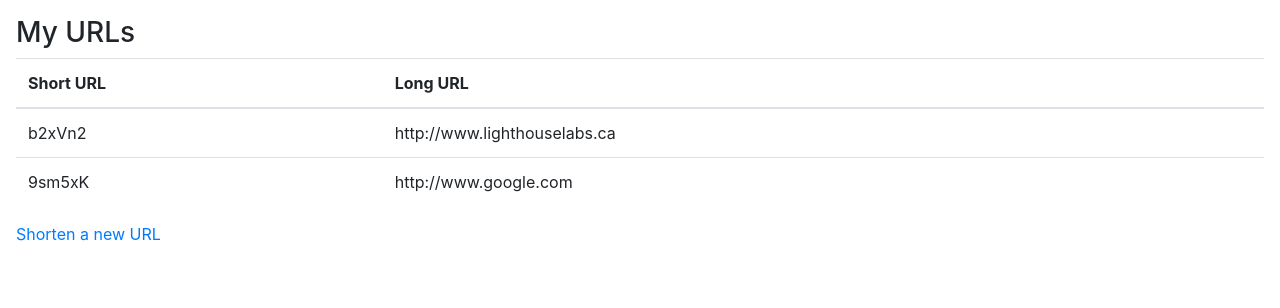
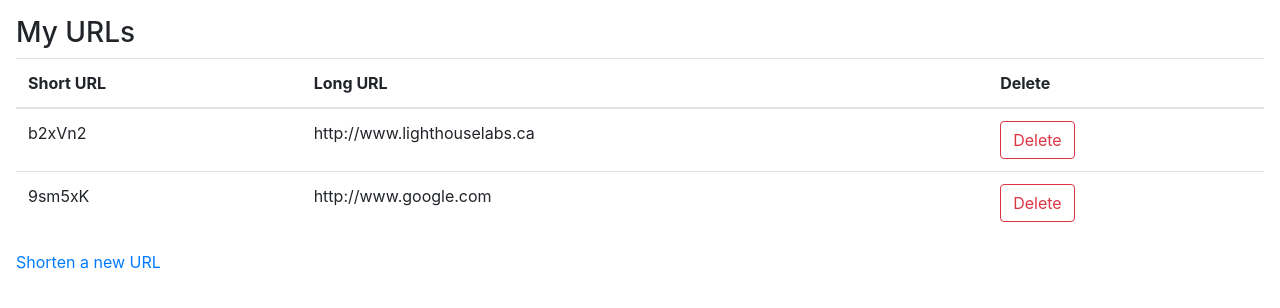
Before and after one commit to DavidRadvan/tinyapp, a Node server app: page /urls in a window 1280 px wide. Shown: the part 56-364 px from the top of the page. Run offline with Node 20, Linux system fonts and the light colour scheme; some libraries are stand-ins or nearby versions.

Commit message:
added delete functionality

```diff
--- a/express_server.js
+++ b/express_server.js
@@ -64,6 +64,11 @@ app.post("/urls", (req, res) => {
   res.redirect(`/urls/${newShort}`);
 });
 
+app.post("/urls/:shortURL/delete", (req, res) => {
+  delete urlDatabase[req.params.shortURL];
+  res.redirect('/urls');
+});
+
 app.listen(PORT, () => {
   console.log(`Example app listening on port ${PORT}!`);
 });
--- a/views/urls_index.ejs
+++ b/views/urls_index.ejs
@@ -17,6 +17,7 @@
         <tr>
           <th scope="col">Short URL</th>
           <th scope="col">Long URL</th>
+          <th scope="col">Delete</th>
         </tr>
       </thead>
       <tbody>
@@ -24,6 +25,8 @@
           <tr>
             <td><%= url %></td>
             <td><%= urls[url] %></td>
+            <% let deleteURL = `/urls/${url}/delete` %>
+            <td><form method="POST" action='<%= deleteURL %>'> <button type="submit" name="button" class = "btn btn-outline-danger">Delete</button> </form></td>
           </tr>
         <% } %>
       </tbody>
```
